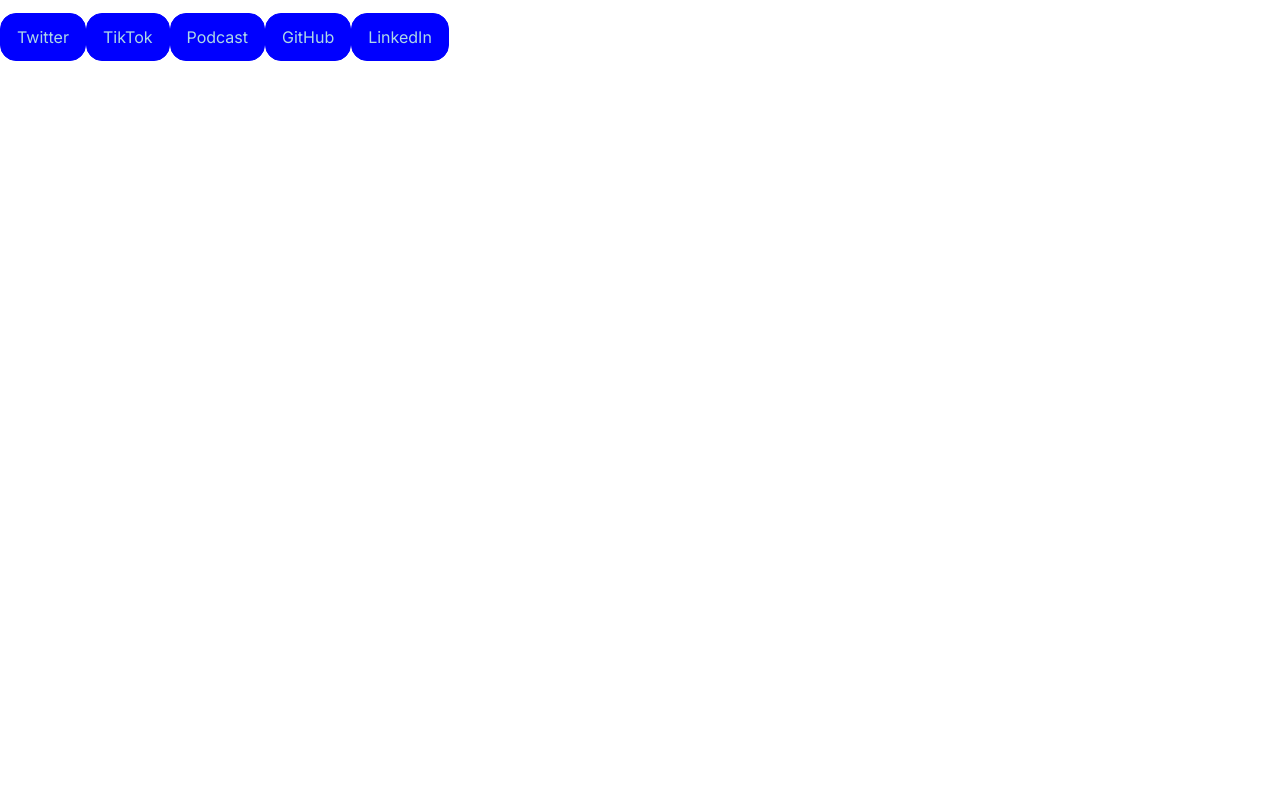
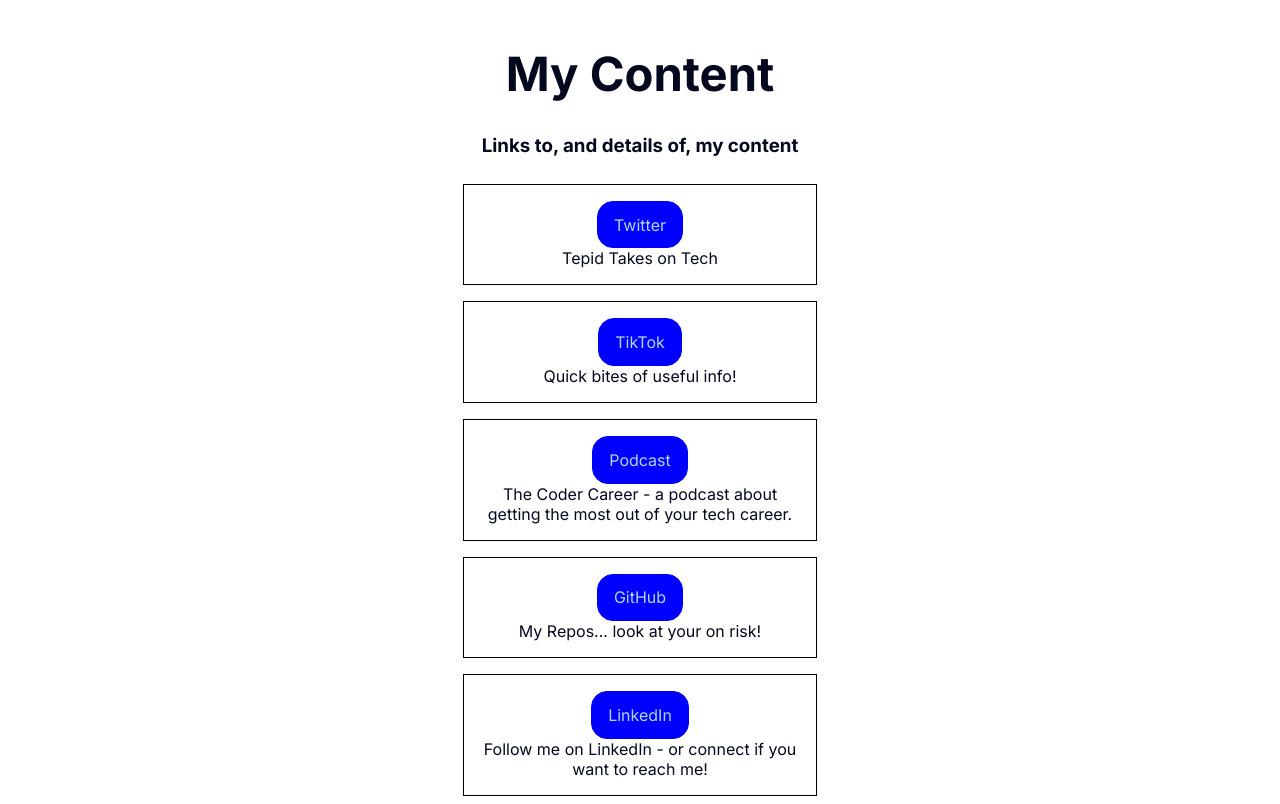
Before and after one commit to Reikon95/astro-portfolio, an Astro site: page /links in a window 1280 px wide. Shown: the part 57-861 px from the top of the page. Before the commit the page ends 800 px from the top, so only its background shows below. Built offline with nearby package versions, Linux system fonts and the light colour scheme; Astro itself is replaced by a stand-in of ours.

Commit message:
v1 of the links

```diff
--- a/package.json
+++ b/package.json
@@ -12,12 +12,10 @@
   "devDependencies": {
     "@astrojs/preact": "^1.0.2",
     "@astrojs/react": "^1.1.1",
-    "@astrojs/svelte": "^1.0.0",
     "astro": "^1.1.1",
     "react": "^18.2.0",
     "react-dom": "^18.2.0",
-    "sass": "^1.52.2",
-    "svelte": "^3.50.0"
+    "sass": "^1.52.2"
   },
   "dependencies": {
     "preact": "^10.7.3"
--- a/src/components/ContentLink/index.jsx
+++ b/src/components/ContentLink/index.jsx
@@ -1,20 +1,45 @@
 import React from "react";
-import "./styles.css";
+import Styles from "./styles.module.scss";
 function ContentLink() {
   const links = [
-    { text: "Twitter", url: "https://www.twitter.com/camblackwood95" },
-    { text: "TikTok", url: "https://www.tiktok.com/@cameronblackwoodcode" },
-    { text: "Podcast", url: "https://www.youtube.com/c/thecodercareer" },
-    { text: "GitHub", url: "https://www.github.com/reikon95" },
-    { text: "LinkedIn", url: "https://www.linkedin.com/in/cameron-blackwood/" },
+    {
+      text: "Twitter",
+      url: "https://www.twitter.com/camblackwood95",
+      description: "Tepid Takes on Tech",
+    },
+    {
+      text: "TikTok",
+      url: "https://www.tiktok.com/@cameronblackwoodcode",
+      description: "Quick bites of useful info!",
+    },
+    {
+      text: "Podcast",
+      url: "https://www.youtube.com/c/thecodercareer",
+      description:
+        "The Coder Career - a podcast about getting the most out of your tech career.",
+    },
+    {
+      text: "GitHub",
+      url: "https://www.github.com/reikon95",
+      description: "My Repos... look at your on risk!",
+    },
+    {
+      text: "LinkedIn",
+      url: "https://www.linkedin.com/in/cameron-blackwood/",
+      description:
+        "Follow me on LinkedIn - or connect if you want to reach me!",
+    },
   ];
   return (
-    <div className="links-wrapper">
+    <div className={Styles.linksWrapper}>
       {links.map((link) => {
         return (
-          <a href={link.url} target="_blank">
-            <button className="btn">{link.text}</button>
-          </a>
+          <div className={Styles.linkWrapper}>
+            <a href={link.url} target="_blank">
+              <button className={Styles.btn}>{link.text}</button>
+            </a>
+            <span>{link.description}</span>
+          </div>
         );
       })}
     </div>
--- a/src/components/ContentLink/styles.css
+++ b/src/components/ContentLink/styles.module.scss
@@ -1,3 +1,22 @@
+.linksWrapper {
+  display: flex;
+  flex-direction: column;
+  align-items: center;
+}
+
+.linkWrapper {
+  border: solid black 1px;
+  margin: 1vh 2vw;
+  padding: 16px;
+  display: flex;
+  flex-direction: column;
+  align-items: center;
+  text-align: center;
+  span {
+    width: 25vw;
+  }
+}
+
 .btn {
   box-sizing: border-box;
   font-family: inherit;
--- a/src/pages/links.astro
+++ b/src/pages/links.astro
@@ -12,11 +12,18 @@
         display: grid;
         grid-gap: 3rem;
       }
+      .linkpage {
+        text-align: center;
+      }
     </style>
   </head>
   <body>
     <Nav />
-    <ContentLink />
+    <div class="wrapper linkpage">
+      <h1 class="title mt4 mb4">My Content</h1>
+      <h3>Links to, and details of, my content</h3>
+      <ContentLink />
+    </div>
     <footer></footer>
   </body>
 </html>
```
